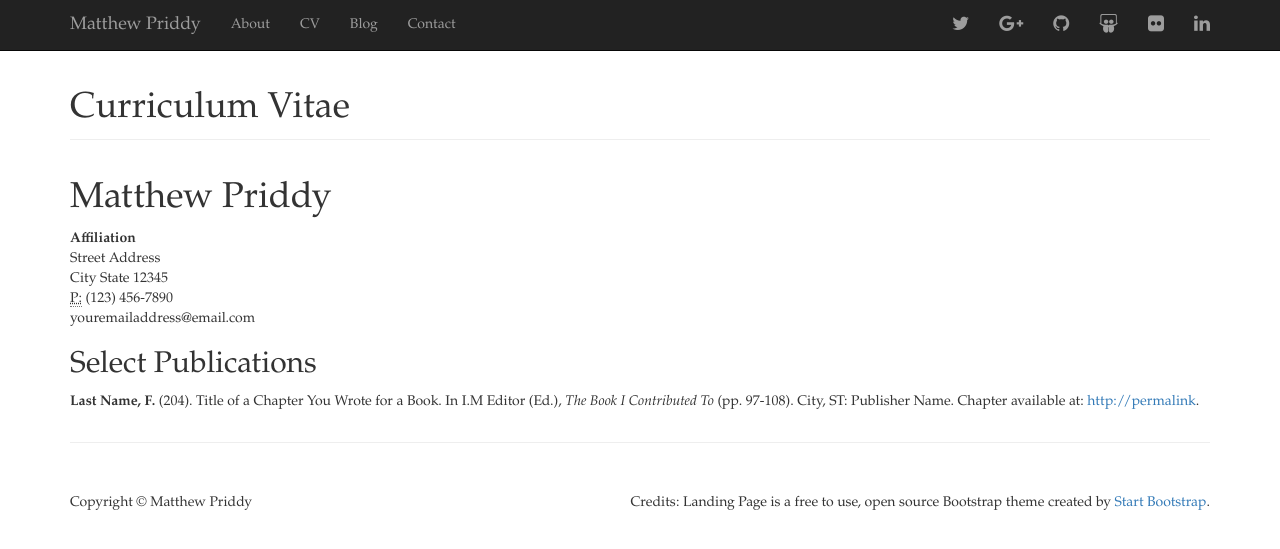
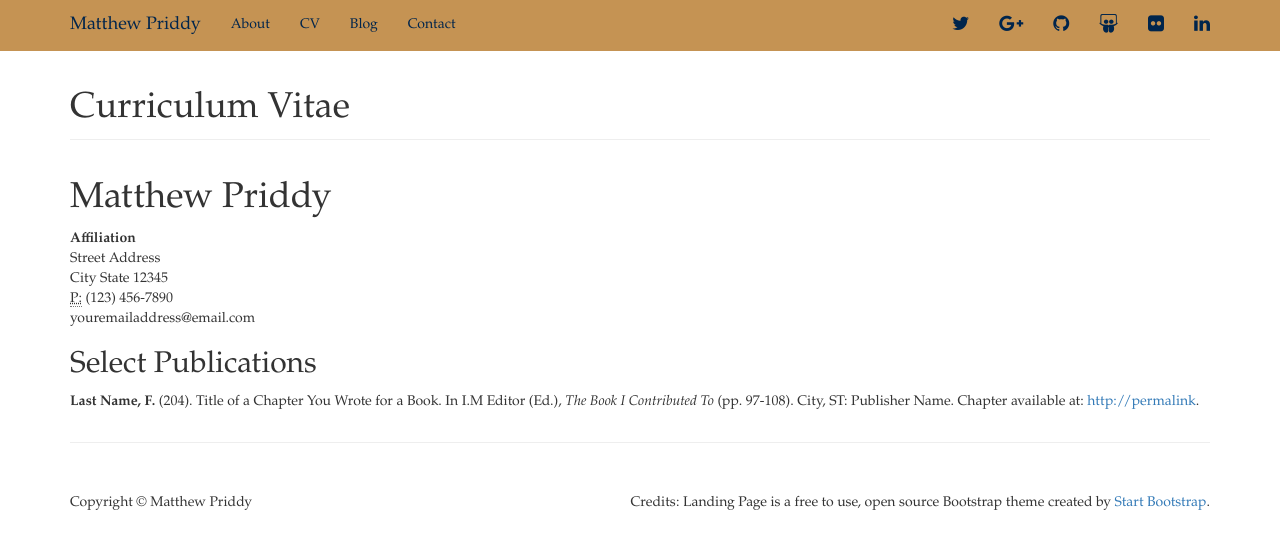
Before and after one commit to mwpriddy/mwpriddy.github.io, a Jekyll site: the page built from cv/index.html, in a window 1280 px wide. Shown: the top 549 px of the page. Built offline with Jekyll 4.4.1, drawn with Linux system fonts in a browser that asks for light colours; nearby versions of some CDN libraries.

Commit message:
change navbar-inverse to navbar-default

```diff
--- a/_layouts/default-halfslider.html
+++ b/_layouts/default-halfslider.html
@@ -33,7 +33,7 @@
 <body>
 
     <!-- Navigation -->
-    <nav class="navbar navbar-inverse navbar-fixed-top" role="navigation">
+    <nav class="navbar navbar-default navbar-fixed-top" role="navigation">
         <div class="container">
             <!-- Brand and toggle get grouped for better mobile display -->
             <div class="navbar-header">
```
